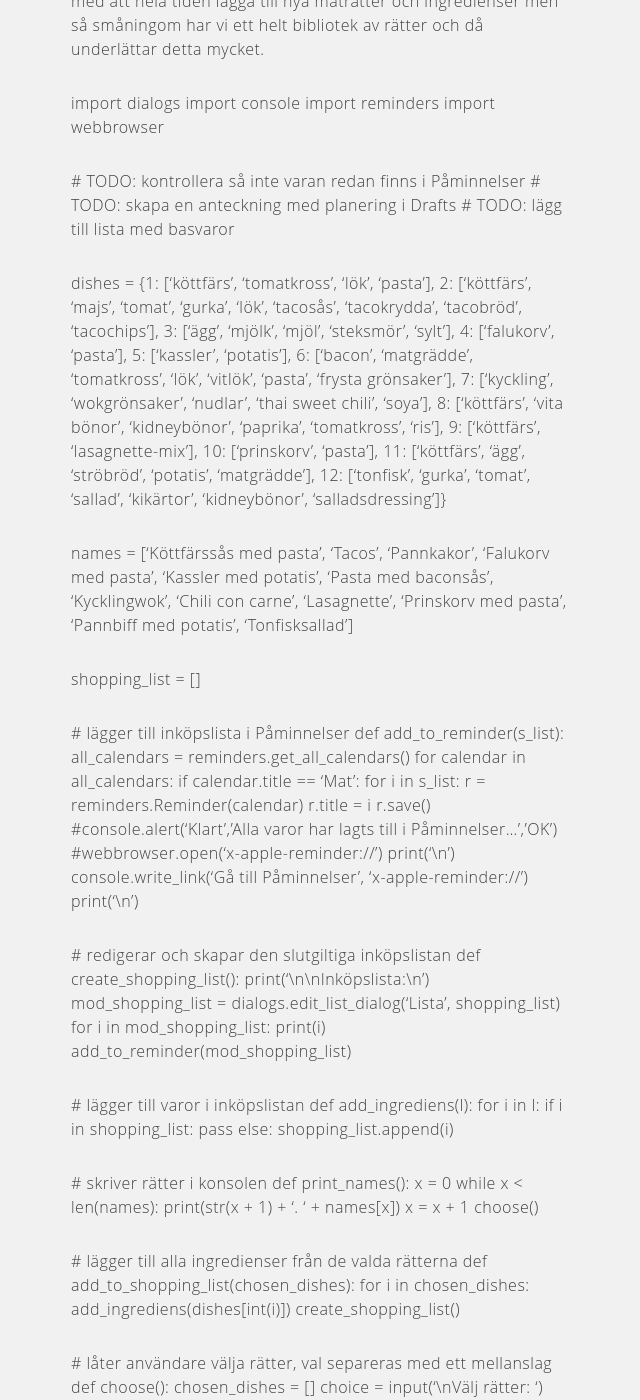
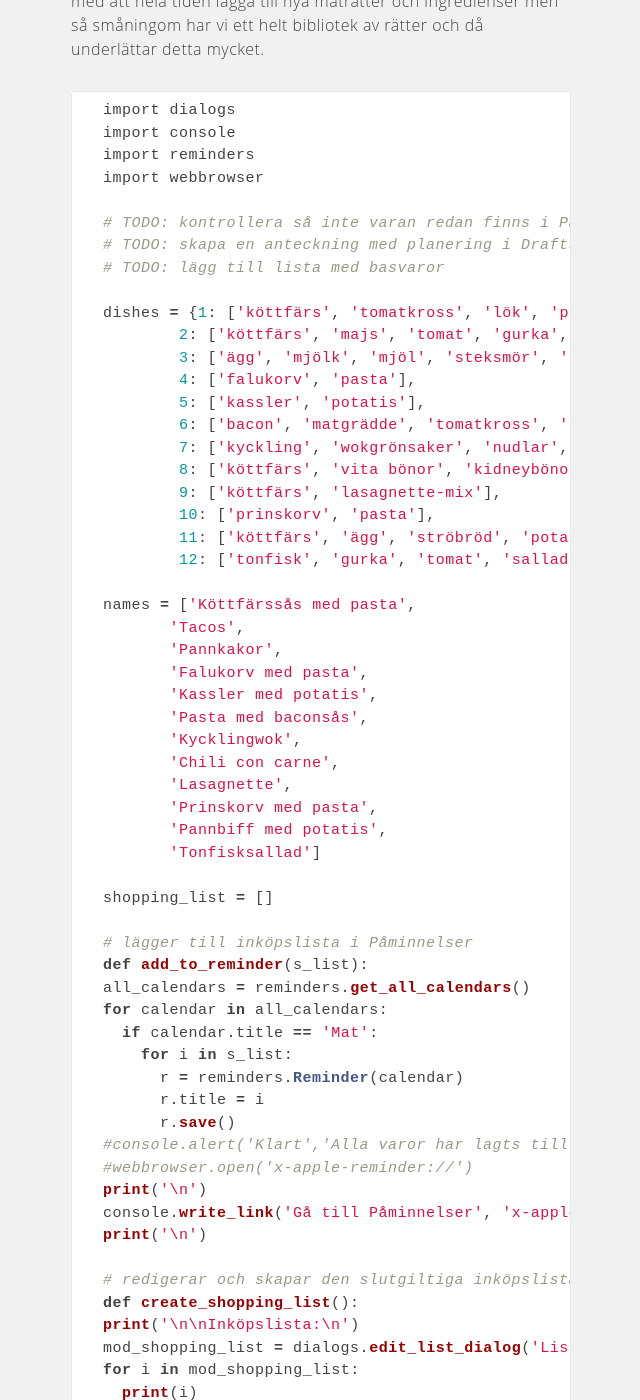
Before and after one commit to jesperpsvensson/jesperpsvensson.github.io, a Jekyll site: the page built from _posts/2016-06-19-Planera-matsedel-med-Pythonista.md, in a window 1280 px wide and 1400 px high, scrolled down 452 px. Shown: the whole window, without its empty margins (319-959 px from the left). Built offline with Jekyll 4.4.1, drawn with Linux system fonts in a browser that asks for light colours; some web fonts are replaced; some of the changed text lies outside the part shown.

Commit message:
code block ändrad

```diff
--- a/_posts/2016-06-19-Planera-matsedel-med-Pythonista.md
+++ b/_posts/2016-06-19-Planera-matsedel-med-Pythonista.md
@@ -9,6 +9,7 @@
 
 Detta är så otroligt tråkigt och tidskrävande så jag gjorde ett litet python-skript i Pythonista för att automatisera hela processen, dels välja maträtter och sedan automatiskt generera en inköpslista och skicka den till Påminnelser. Givetvis är det lite pill med att hela tiden lägga till nya maträtter och ingredienser men så småningom har vi ett helt bibliotek av rätter och då underlättar detta mycket.
 
+{% highlight python %}
   import dialogs
   import console
   import reminders
@@ -106,3 +107,4 @@
 
   if __name__ == '__main__':
   main()
+{% endhighlight %}
```
